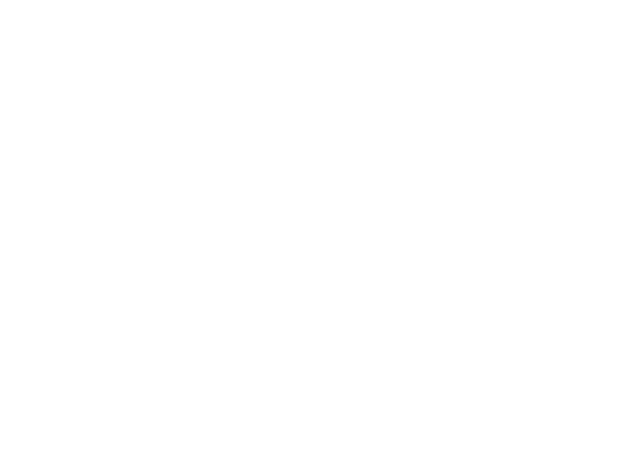
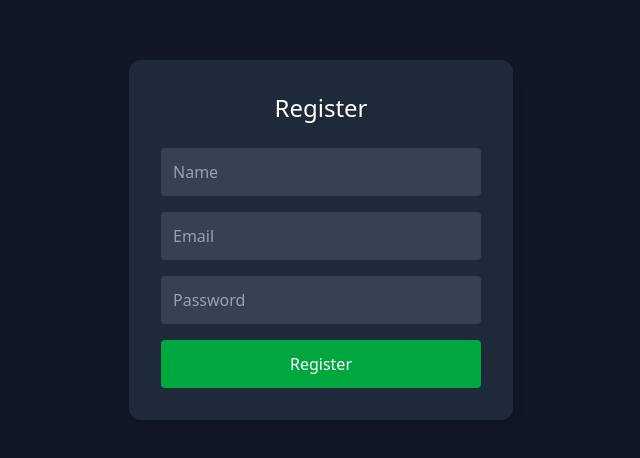
Before and after one commit to Hardik144/campus-crisis-radar, a React app in the folder frontend/: page /register in a window 1280 px wide. Shown: the part 160-618 px from the top of the page, without its empty margins (319-959 px from the left). Built offline with nearby package versions, Linux system fonts and the light colour scheme; the HTML template or start-up script is replaced by a standard one.

Commit message:
Initialized frontend with Vite, Tailwind, routing, authentication pages, and backend integration

```diff
--- a/frontend/src/App.jsx
+++ b/frontend/src/App.jsx
@@ -1,11 +1,20 @@
-import React from 'react'
+import { BrowserRouter as Router, Routes, Route } from "react-router-dom";
+import Login from "./pages/Login";
+import Register from "./pages/Register";
+import StudentDashboard from "./pages/StudentDashboard";
+import AdminDashboard from "./pages/AdminDashboard";
 
-const App = () => {
+function App() {
   return (
-    <div>
-
-    </div>
-  )
+    <Router>
+      <Routes>
+        <Route path="/" element={<Login />} />
+        <Route path="/register" element={<Register />} />
+        <Route path="/student" element={<StudentDashboard />} />
+        <Route path="/admin" element={<AdminDashboard />} />
+      </Routes>
+    </Router>
+  );
 }
 
-export default App
+export default App;
--- /dev/null
+++ b/frontend/src/pages/AdminDashboard.jsx
@@ -0,0 +1,7 @@
+export default function AdminDashboard() {
+  return (
+    <div className="min-h-screen bg-gray-900 text-white p-8">
+      <h1 className="text-3xl font-bold">Admin Dashboard</h1>
+    </div>
+  );
+}
--- /dev/null
+++ b/frontend/src/pages/Login.jsx
@@ -0,0 +1,62 @@
+import { useState } from "react";
+import axios from "axios";
+import { useNavigate } from "react-router-dom";
+
+export default function Login() {
+  const [email, setEmail] = useState("");
+  const [password, setPassword] = useState("");
+  const navigate = useNavigate();
+
+  const handleLogin = async (e) => {
+    e.preventDefault();
+
+    try {
+      const res = await axios.post("http://localhost:5001/api/auth/login", {
+        email,
+        password,
+      });
+
+      const { token, user } = res.data;
+
+      localStorage.setItem("token", token);
+      localStorage.setItem("role", user.role);
+
+      if (user.role === "admin") {
+        navigate("/admin");
+      } else {
+        navigate("/student");
+      }
+
+    } catch (error) {
+      alert(error.response?.data?.message || "Login failed");
+    }
+  };
+
+  return (
+    <div className="min-h-screen flex items-center justify-center bg-gray-900">
+      <form onSubmit={handleLogin} className="bg-gray-800 p-8 rounded-xl shadow-lg w-96">
+        <h2 className="text-2xl text-white mb-6 text-center">Login</h2>
+
+        <input
+          type="email"
+          placeholder="Email"
+          className="w-full mb-4 p-3 rounded bg-gray-700 text-white"
+          value={email}
+          onChange={(e) => setEmail(e.target.value)}
+        />
+
+        <input
+          type="password"
+          placeholder="Password"
+          className="w-full mb-4 p-3 rounded bg-gray-700 text-white"
+          value={password}
+          onChange={(e) => setPassword(e.target.value)}
+        />
+
+        <button className="w-full bg-blue-600 hover:bg-blue-700 text-white p-3 rounded">
+          Login
+        </button>
+      </form>
+    </div>
+  );
+}
--- /dev/null
+++ b/frontend/src/pages/Register.jsx
@@ -0,0 +1,62 @@
+import { useState } from "react";
+import axios from "axios";
+import { useNavigate } from "react-router-dom";
+
+export default function Register() {
+  const [form, setForm] = useState({
+    name: "",
+    email: "",
+    password: "",
+  });
+
+  const navigate = useNavigate();
+
+  const handleRegister = async (e) => {
+    e.preventDefault();
+
+    try {
+      await axios.post("http://localhost:5001/api/auth/register", {
+        ...form,
+        role: "student"
+      });
+
+      alert("Registered successfully");
+      navigate("/");
+    } catch (error) {
+      alert(error.response?.data?.message || "Registration failed");
+    }
+  };
+
+  return (
+    <div className="min-h-screen flex items-center justify-center bg-gray-900">
+      <form onSubmit={handleRegister} className="bg-gray-800 p-8 rounded-xl shadow-lg w-96">
+        <h2 className="text-2xl text-white mb-6 text-center">Register</h2>
+
+        <input
+          type="text"
+          placeholder="Name"
+          className="w-full mb-4 p-3 rounded bg-gray-700 text-white"
+          onChange={(e) => setForm({ ...form, name: e.target.value })}
+        />
+
+        <input
+          type="email"
+          placeholder="Email"
+          className="w-full mb-4 p-3 rounded bg-gray-700 text-white"
+          onChange={(e) => setForm({ ...form, email: e.target.value })}
+        />
+
+        <input
+          type="password"
+          placeholder="Password"
+          className="w-full mb-4 p-3 rounded bg-gray-700 text-white"
+          onChange={(e) => setForm({ ...form, password: e.target.value })}
+        />
+
+        <button className="w-full bg-green-600 hover:bg-green-700 text-white p-3 rounded">
+          Register
+        </button>
+      </form>
+    </div>
+  );
+}
--- /dev/null
+++ b/frontend/src/pages/StudentDashboard.jsx
@@ -0,0 +1,7 @@
+export default function StudentDashboard() {
+  return (
+    <div className="min-h-screen bg-gray-900 text-white p-8">
+      <h1 className="text-3xl font-bold">Student Dashboard</h1>
+    </div>
+  );
+}
```
